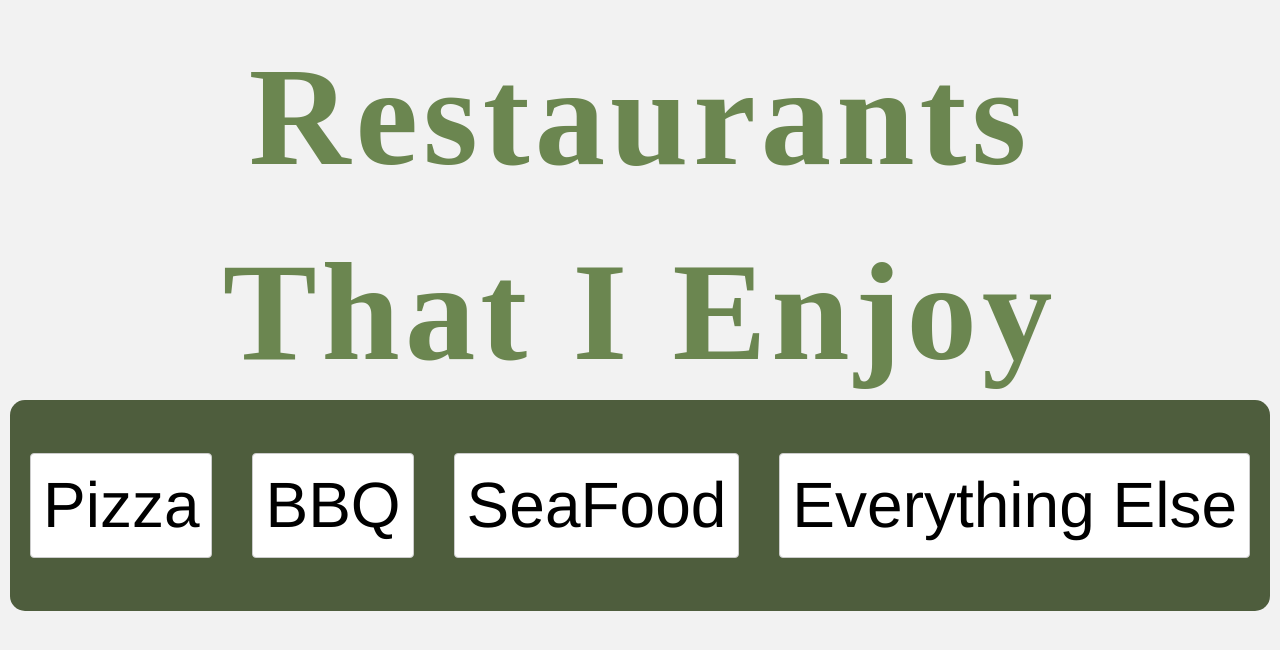
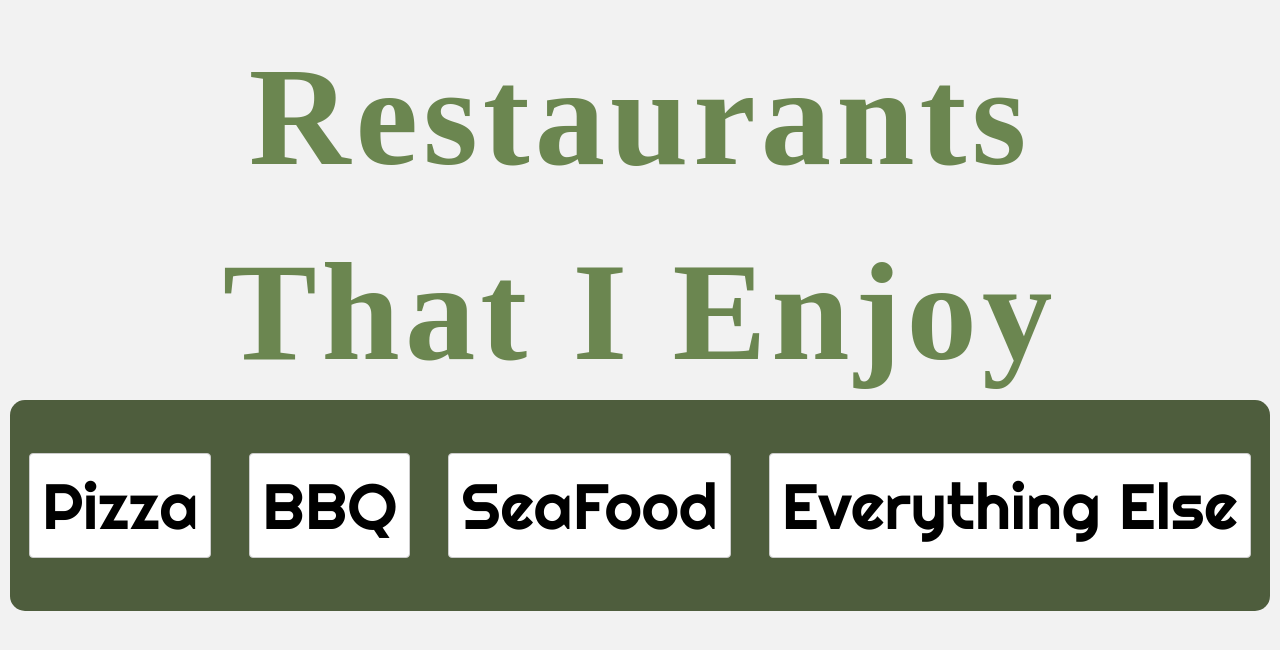
Before and after one commit to bdog72/food-dot-com, a React app: page /restaurants4 in a window 1280 px wide. Built offline with nearby package versions, Linux system fonts and the light colour scheme; some packages are replaced by stand-ins of ours; a web font is replaced by a local one.

Commit message:
chnaged a font

```diff
--- a/src/index.html
+++ b/src/index.html
@@ -11,6 +11,7 @@
   <link href="https://fonts.googleapis.com/css?family=Fontdiner+Swanky" rel="stylesheet">
   <link href="https://fonts.googleapis.com/css?family=Aclonica" rel="stylesheet">
   <link href="https://fonts.googleapis.com/css?family=Lilita+One" rel="stylesheet">
+   <link href="https://fonts.googleapis.com/css?family=Righteous" rel="stylesheet">
 </head>
 <body>
   <!-- This HTML file is a template. You can add webfonts, meta tags,
--- a/src/styles/reactrouter.scss
+++ b/src/styles/reactrouter.scss
@@ -13,6 +13,10 @@
   background-color: #4e5d3d;
   margin: 10px;
   border-radius: 15px;
+
+  .links a {
+    font-family: 'Righteous', cursive;
+  }
 }
 
 .links a {
```
